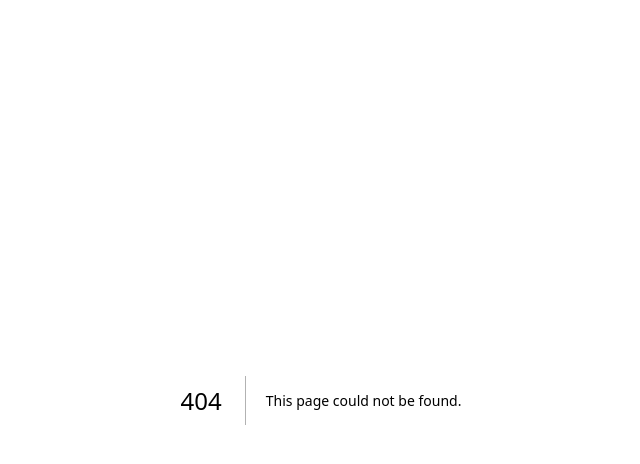
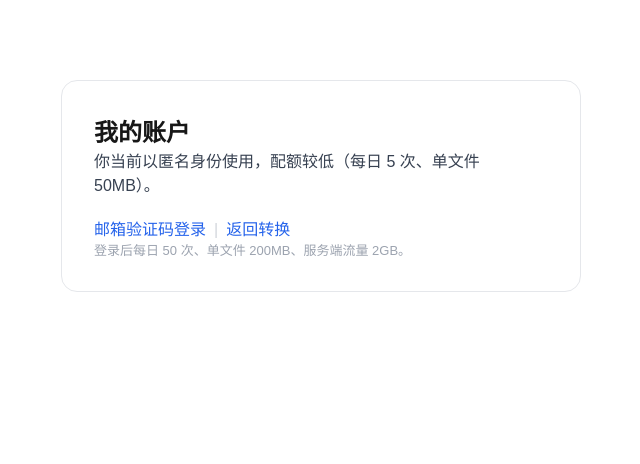
Before and after one commit to thanks-for-forest/Format_conversion, a Next.js app in the folder frontend/: page /account in a window 1280 px wide. Before the commit this address had no page. Shown: the top 464 px of the page, without its empty margins (319-959 px from the left). Built offline with nearby package versions, Linux system fonts and the light colour scheme; no server answers.

Commit message:
feat: 切片6c 账户配额页 /account（次数/流量进度条、重置时间、登录引导）

```diff
--- /dev/null
+++ b/frontend/app/account/page.tsx
@@ -0,0 +1,173 @@
+"use client";
+
+// 账户与配额页：展示当前身份（邮箱/匿名）、今日次数与流量用量、
+// 单文件上限、重置时刻（UTC → 本地时区）；未登录给登录引导。
+
+import Link from "next/link";
+import { useEffect, useState } from "react";
+import { logout, type QuotaSummary } from "../lib/api";
+import { useQuota } from "../lib/useQuota";
+
+function mb(bytes: number): string {
+  if (bytes >= 1024 * 1024 * 1024) return `${(bytes / 1024 / 1024 / 1024).toFixed(1)} GB`;
+  return `${Math.round(bytes / 1024 / 1024)} MB`;
+}
+
+function pct(used: number, limit: number): string {
+  return `${Math.min(100, Math.round((used / limit) * 100))}%`;
+}
+
+function Row({ label, children }: { label: string; children: React.ReactNode }) {
+  return (
+    <div
+      style={{
+        display: "flex",
+        justifyContent: "space-between",
+        padding: "10px 0",
+        borderBottom: "1px solid #f3f4f6",
+        fontSize: 14,
+      }}
+    >
+      <span style={{ color: "#6b7280" }}>{label}</span>
+      <span style={{ color: "#111827" }}>{children}</span>
+    </div>
+  );
+}
+
+function Bar({ used, limit }: { used: number; limit: number }) {
+  const ratio = Math.min(1, used / limit);
+  return (
+    <div style={{ height: 6, background: "#f3f4f6", borderRadius: 3, marginTop: 6 }}>
+      <div
+        style={{
+          width: pct(used, limit),
+          height: "100%",
+          borderRadius: 3,
+          background: ratio >= 1 ? "#dc2626" : "#2563eb",
+        }}
+      />
+    </div>
+  );
+}
+
+function UsageRow({
+  label,
+  usedText,
+  used,
+  limit,
+}: {
+  label: string;
+  usedText: string;
+  used: number;
+  limit: number;
+}) {
+  return (
+    <div style={{ padding: "10px 0", borderBottom: "1px solid #f3f4f6" }}>
+      <div style={{ display: "flex", justifyContent: "space-between", fontSize: 14 }}>
+        <span style={{ color: "#6b7280" }}>{label}</span>
+        <span style={{ color: "#111827" }}>{usedText}</span>
+      </div>
+      <Bar used={used} limit={limit} />
+    </div>
+  );
+}
+
+function QuotaPanel({ quota }: { quota: QuotaSummary }) {
+  // reset_at 为 UTC ISO 字符串，转本地时区展示
+  const resetLocal = new Date(quota.reset_at).toLocaleString();
+  return (
+    <div style={{ marginTop: 16 }}>
+      <UsageRow
+        label="今日转换次数"
+        usedText={`${quota.used.count} / ${quota.limit.count} 次`}
+        used={quota.used.count}
+        limit={quota.limit.count}
+      />
+      <UsageRow
+        label="今日服务端流量"
+        usedText={`${mb(quota.used.traffic_bytes)} / ${mb(quota.limit.traffic_bytes)}`}
+        used={quota.used.traffic_bytes}
+        limit={quota.limit.traffic_bytes}
+      />
+      <Row label="单文件大小上限">{mb(quota.limit.max_upload_bytes)}</Row>
+      <Row label="本地转换">计次数、不计流量</Row>
+      <Row label="配额重置时间">{resetLocal}（每日 UTC 零点）</Row>
+    </div>
+  );
+}
+
+export default function AccountPage() {
+  const { user, setUser, quota, reloadQuota } = useQuota();
+  const [ready, setReady] = useState(false);
+  useEffect(() => {
+    const t = setTimeout(() => setReady(true), 400); // 等会话探测完成，避免闪烁
+    return () => clearTimeout(t);
+  }, []);
+
+  const handleLogout = () =>
+    logout().then(() => setUser(null)).finally(reloadQuota);
+
+  return (
+    <main
+      style={{
+        maxWidth: 520,
+        margin: "80px auto",
+        padding: 32,
+        border: "1px solid #e5e7eb",
+        borderRadius: 16,
+        fontFamily: "sans-serif",
+      }}
+    >
+      <h1 style={{ fontSize: 24, margin: 0 }}>我的账户</h1>
+
+      {!ready ? (
+        <p style={{ color: "#9ca3af" }}>加载中…</p>
+      ) : user ? (
+        <>
+          <p style={{ color: "#374151" }}>
+            登录邮箱：<strong>{user.email}</strong>
+          </p>
+          {quota && <QuotaPanel quota={quota} />}
+          <p style={{ marginTop: 20 }}>
+            <Link href="/" style={{ color: "#2563eb" }}>
+              返回转换
+            </Link>
+            <span style={{ margin: "0 8px", color: "#d1d5db" }}>|</span>
+            <button
+              onClick={handleLogout}
+              style={{
+                border: "none",
+                background: "none",
+                color: "#2563eb",
+                cursor: "pointer",
+                padding: 0,
+                fontSize: 14,
+              }}
+            >
+              退出登录
+            </button>
+          </p>
+        </>
+      ) : (
+        <>
+          <p style={{ color: "#374151" }}>
+            你当前以匿名身份使用，配额较低（每日 5 次、单文件 50MB）。
+          </p>
+          {quota && <QuotaPanel quota={quota} />}
+          <p style={{ marginTop: 20 }}>
+            <Link href="/login" style={{ color: "#2563eb" }}>
+              邮箱验证码登录
+            </Link>
+            <span style={{ margin: "0 8px", color: "#d1d5db" }}>|</span>
+            <Link href="/" style={{ color: "#2563eb" }}>
+              返回转换
+            </Link>
+          </p>
+          <p style={{ fontSize: 13, color: "#9ca3af" }}>
+            登录后每日 50 次、单文件 200MB、服务端流量 2GB。
+          </p>
+        </>
+      )}
+    </main>
+  );
+}
```
Also changed, not shown: frontend/app/components/AuthBar.tsx (+9 -1 lines), 2 other files (tests, documents, lock files or other folders).
